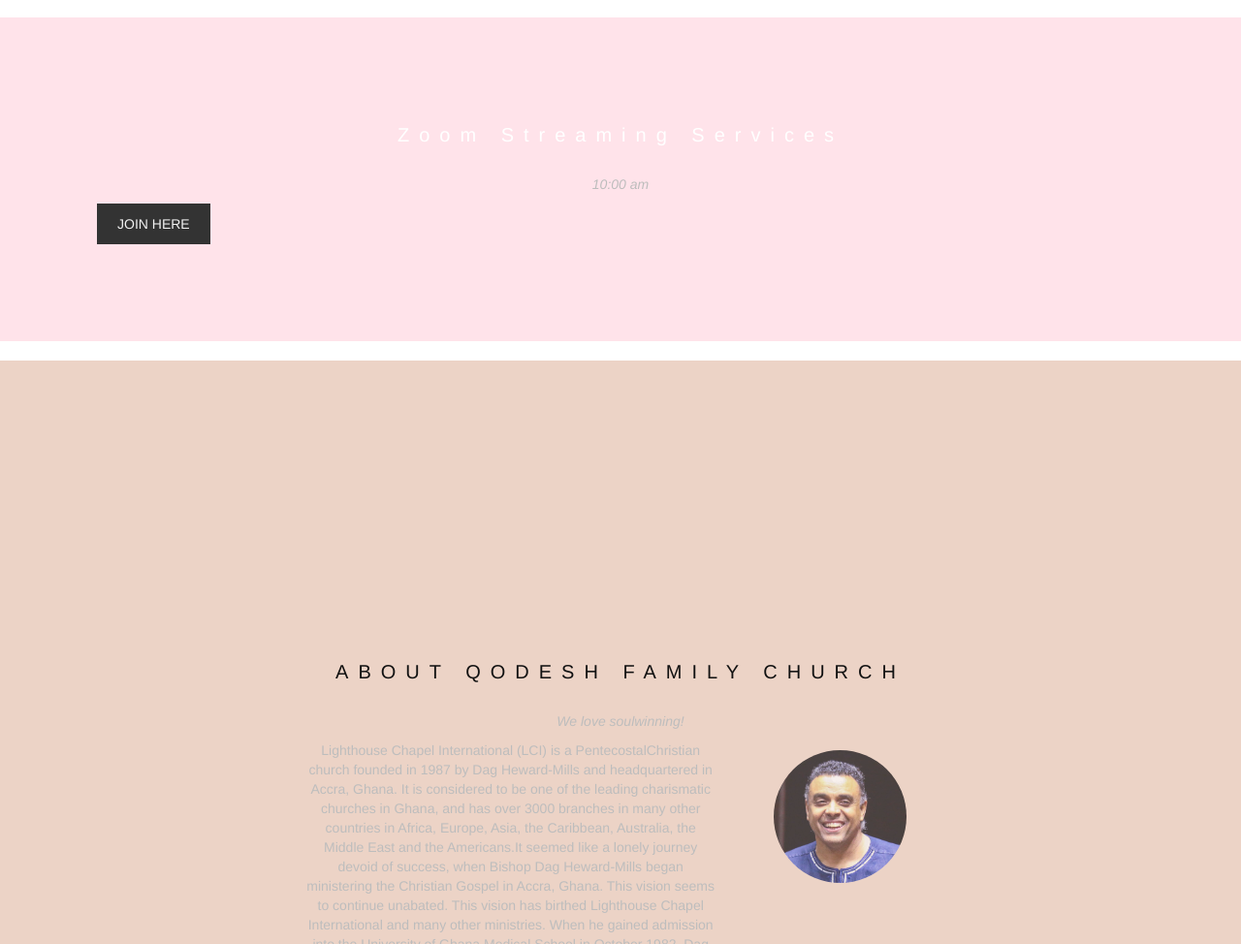
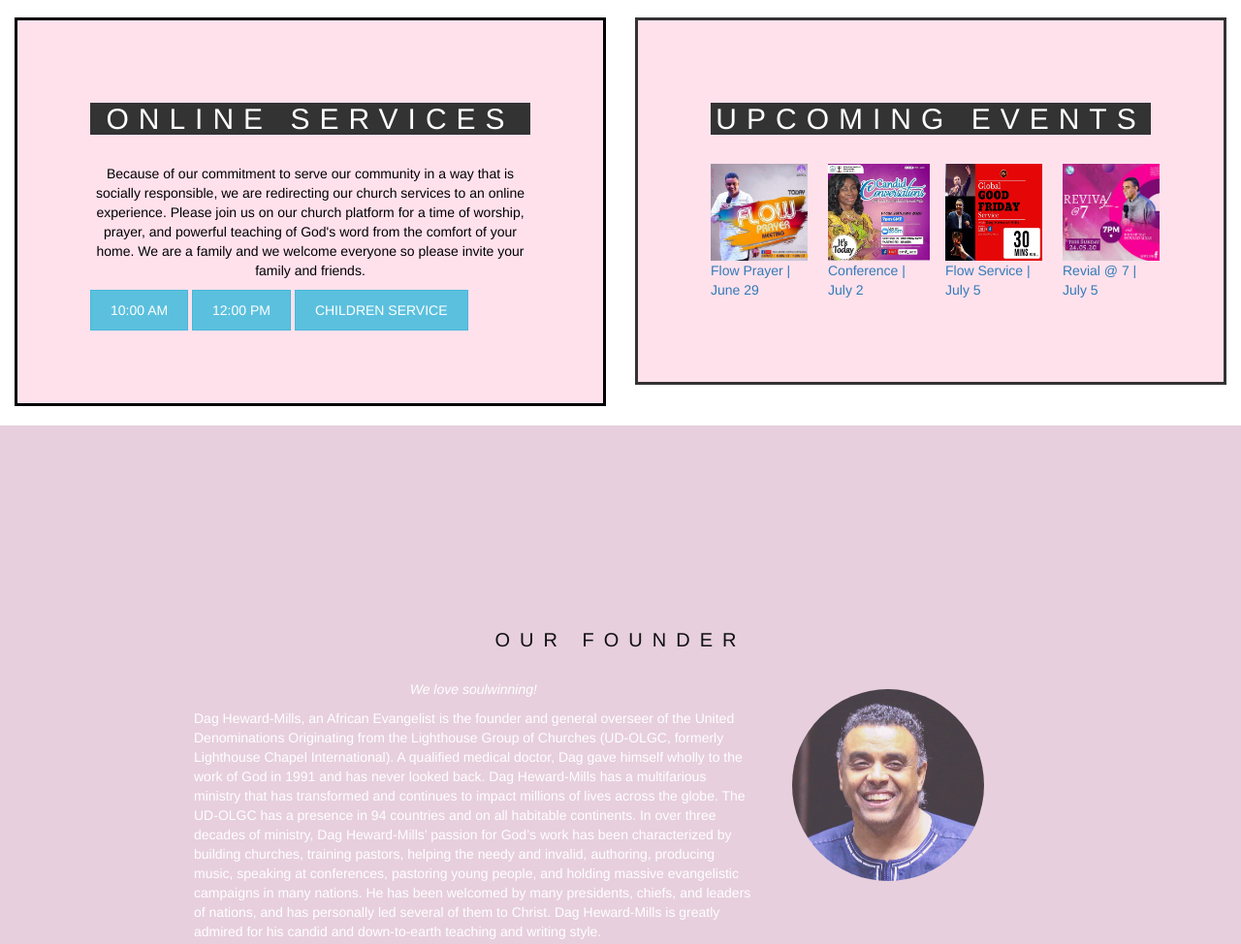
Before and after one commit to cnorteye/bootstrap_assignment, a plain HTML site: page church/index.html in a window 1280 px wide. Shown: the part 855-1829 px from the top of the page at 97% size. Drawn offline with nearby package versions, Linux system fonts and the light colour scheme.

Commit message:
updated the code for the church folder/site

```diff
--- a/church/css/style.css
+++ b/church/css/style.css
@@ -9,6 +9,7 @@
     font-size: 20px;
     color: #111;
   }
+
   .container {
     padding: 150px 120px;
   }
@@ -45,14 +46,34 @@
     border-top-left-radius: 0;
   }
   .bg-2{
-    background:#ecd3c6;
-    color:#bdbdbd;
+    background:#e7cfdd;
+    color:#fff;
   }
 
   .bg-3{
-    background: #fff0f4;
+    background: #ffffff;
+    color:fff;
+  }
+.bg-4{
+    background: #e5b9da;
     color:000;
   }
+
+
+
+.box1{
+  background-color: #ffe1ec;
+  border:solid;
+  color: black;
+  padding:75px;
+}
+
+.box2{
+  background-color: #ffe1ec;
+  border:solid;
+  color:000;
+  padding:75px;
+}
 
   .list-group-item:last-child {
     border-bottom-right-radius: 0;
@@ -69,8 +90,6 @@
   }
   .btn {
     padding: 10px 20px;
-    background-color: #333;
-    color: #f1f1f1;
     border-radius: 0;
     transition: .2s;
   }
--- a/church/index.html
+++ b/church/index.html
@@ -53,7 +53,7 @@
         <img src="images/bishopdag.jpg" alt="New York" width="1000" height="500">
         <div class="carousel-caption">
           <h3>Dag Heward Mills - Founder</h3>
-          <p>Our founder, presiding bishop and father.</p>
+          <p>Apostle, Prophet, Healing Evangelist, Pastor, Teacher & Author.</p>
         </div>
       </div>
         <div class="item">
@@ -94,32 +94,76 @@
 
 <br>
 <!-- Container (Service  Section) -->
-<div id="home">
-  <div class="container-fluid bg-1" style="padding:100px;">
-      <h3 style="text-align:center;"> Zoom Streaming Services </h3>
-      <p style="text-align: center;"> 10:00 am </p>
-      <a class="btn" href="https://zoom.us/j/994450223"> JOIN HERE</a>
+<div id= "home">
+  <div class="container-fluid bg-3">
+   <div class="row">
+      <div class="col-sm-6">
+        <div class="box1">
+          <h4>ONLINE SERVICES</h4>
+          <p style= "text-align:center;"> Because of our commitment to serve our community in a way that is socially responsible, we are redirecting our church services to an online experience. Please join us on our church platform for a time of worship, prayer, and powerful teaching of God's word from the comfort of your home. We are a family and we welcome everyone so please invite your family and friends.</p>
+        <a class= 'btn btn-info' href="https://zoom.us/j/994450223"> 10:00 AM</a>
+        <a class= 'btn btn-info' href="https://zoom.us/j/994450223"> 12:00 PM</a>
+        <a class= 'btn btn-info' href="https://zoom.us/j/994450223"> CHILDREN SERVICE</a>
+        </div>
+      </div>
+      <div class="col-sm-6">
+        <div class="box2">
+          <h4>UPCOMING EVENTS</h4>
+          <div class="grid row">
+            <div class="col-sm-3">
+              <a href="#"><img src="images/flowprayer.jpg" width= 100 height=100 alt="Flow Prayer"/></a>
+              <a href="#"><p>Flow Prayer | June 29</p></a>
+            </div>
+            <div class="col-sm-3">
+              <a href="#"><img src="images/candidconv.jpg" wdith=100 height=100 alt="Sisterhood Online"/></a>
+              <a href="#"><p class="event-title">Conference | July 2 </p></a>
+            </div>
+            <div class="col-sm-3">
+              <a href="#"><img src="images/goodfriday.jpg" width=100 height=100 alt="Online Services"/></a>
+              <a href="#"><p>Flow Service | July 5</p></a>
+            </div>
+            <div class="col-sm-3">
+              <a href="#"><img src="images/revival7.jpg" width=100 height=100 alt="Online Services"/></a>
+              <a href="#"><p>Revial @ 7 | July 5</p></a>
+            </div>
+          </div>
+        </div>
+      </div>
     </div>
   </div>
 </div>
+
 <br>
+
 <!-- Container (About the Church Section) -->
-<section id="about">
-  <div class="container-fluid bg-2 text-center" style="padding:300px;">
-    <h3>ABOUT QODESH FAMILY CHURCH</h3>
-      <p><em>We love soulwinning!</em></p>
-      <p class="col-lg-8">Lighthouse Chapel International (LCI) is a PentecostalChristian church founded in 1987 by Dag Heward-Mills and headquartered in Accra, Ghana. It is considered to be one of the leading charismatic churches in Ghana, and has over 3000 branches in many other countries in Africa, Europe, Asia, the Caribbean, Australia, the Middle East and the Americans.It seemed like a lonely journey devoid of success, when Bishop Dag Heward-Mills began ministering the Christian Gospel in Accra, Ghana. This vision seems to continue unabated. This vision has birthed Lighthouse Chapel International and many other ministries. When he gained admission into the University of Ghana Medical School in October 1982, Dag as he was known as at the time, began a branch of Calvary Road Incorporated (CRI).Soon after, Dag informed E.A.T. Sackey of his intention to start a church. E.A.T. Sackey was in full support of the decision but anxious about its viability and potential success so he suggested that the church begun in Nsawam, a small town not far from the capital Accra. However, Dag decided to stay his course.</p>
+<div id="about">
+  <div class="container-fluid bg-2" style="padding:200px;">
+  <div class="row">
+    <h3 style="text-align:center;">OUR FOUNDER</h3>
+    <div class="col-sm-8">
+        <p style="text-align:center;"><em>We love soulwinning!</em></p>
+        <p>Dag Heward-Mills, an African Evangelist is the founder and general overseer of the United Denominations Originating from the Lighthouse Group of Churches (UD-OLGC, formerly Lighthouse Chapel International). A qualified medical doctor, Dag gave himself wholly to the work of God in 1991 and has never looked back. Dag Heward-Mills has a multifarious ministry that has transformed and continues to impact millions of lives across the globe. The UD-OLGC has a presence in 94 countries and on all habitable continents. In over three decades of ministry, Dag Heward-Mills’ passion for God’s work has been characterized by building churches, training pastors, helping the needy and invalid, authoring, producing music, speaking at conferences, pastoring young people, and holding massive evangelistic campaigns in many nations. He has been welcomed by many presidents, chiefs, and leaders of nations, and has personally led several of them to Christ. Dag Heward-Mills is greatly admired for his candid and down-to-earth teaching and writing style.</p>
+
+        <p>Dag was born to Swiss mother Elisabeth and Ghanaian father Nathaniel Heward-Mills on May 14th, 1963. During his younger years, Dag enjoyed horse-riding and hanging out with friends. Dag gave his life to Christ when he was about sixteen years old and under diligent mentorship, grew in the faith during his high school and university years.He became a pastor at the age of twenty-five and was later formally ordained by Pastor Michael Bassett of the Victory Church in London, and subsequently consecrated as a Bishop by the International Ministerial Council of Great Britain.</p>
+
+        In 1988, during his final year of medical school, Dag was on a community health rotation program in a town called Suhum. Dag Heward-Mills (then Brother Dag) was praying in his room on his knees and resting his head on his bed, when he fell asleep.
+
+      <p>He had left a message preached by Kenneth Hagin playing on repeat. Dag later recounts, “At about 3 a.m., I was kneeling by the bed praying. I could see the tape recorder situated at the other end of the room. Then suddenly, something literally jumped out of the tape which was playing and moved into my belly. I could feel it entering me. Then I heard a voice saying, “From today, you can teach.” Then I heard another voice, different to the first, that said, “I will prove it to you”. Upon his return to the church in Accra, Dag’s ministry began to change. Today, we witness the tangible effects and undeniable proof of God’s calling on Bishop Dag Heward Mills’ life and the supernatural power behind those words, “From today, you can teach”. </p>
+
+    </div>
     <div class="col-sm-4">
       <a href="#demo" data-toggle="collapse">
-      <img src="images/aboutpic.jpg" class="img-circle person" alt="Random Name" width="400" height="400">
+      <img src="images/aboutpic.jpg" class="img-circle person" alt="Random Name" width="800" height="800">
       </a>
     </div>
   </div>
- </section>
-  <br>
+</div>
+</div>
+
+<br>
 
 <!-- Container (Contact Section) -->
-<div class ="container-fluid bg-3">
+<div class ="container-fluid bg-4">
   <div id="contact" class="container">
     <h3 class="text-center">Contact</h3>
     <p class="text-center"><em>We love that you visted us!</em></p>
@@ -151,6 +195,8 @@
     </div>
   </div>
 </div>
+
+<br>
 
 <!-- Footer -->
 <footer class="text-center">
```
Also changed, not shown: me/index.html (+3 -3 lines), church/images/candidconv.jpg (added), church/images/flowprayer.jpg (added), church/images/goodfriday.jpg (added), church/images/revival7.jpg (added).
